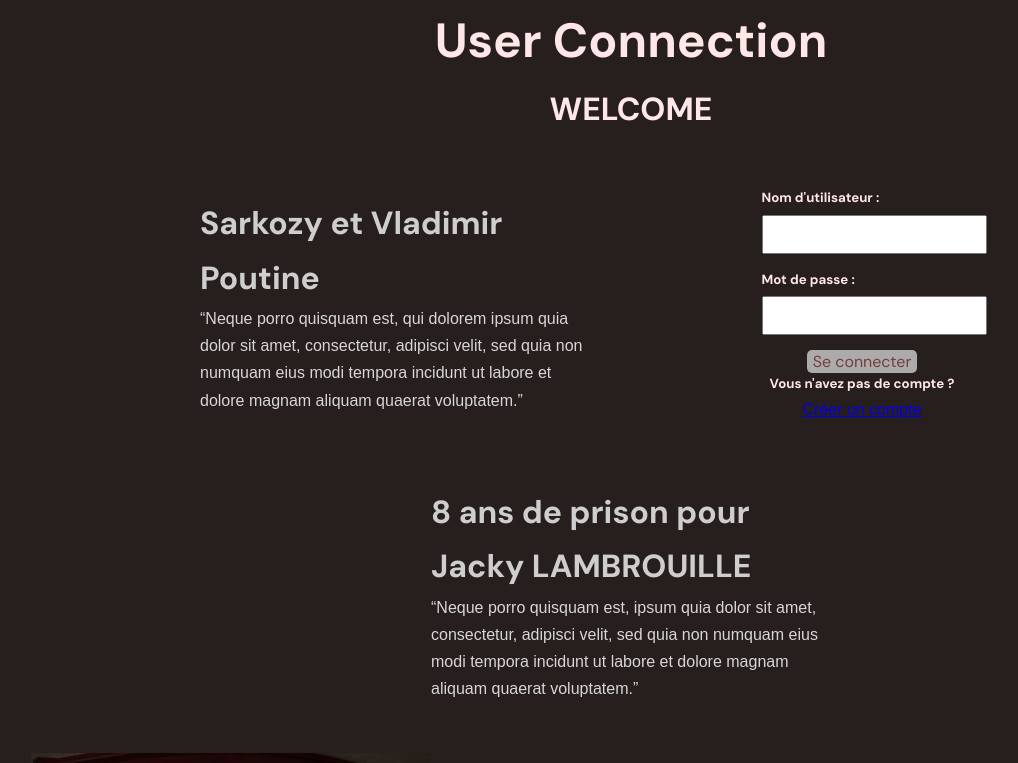
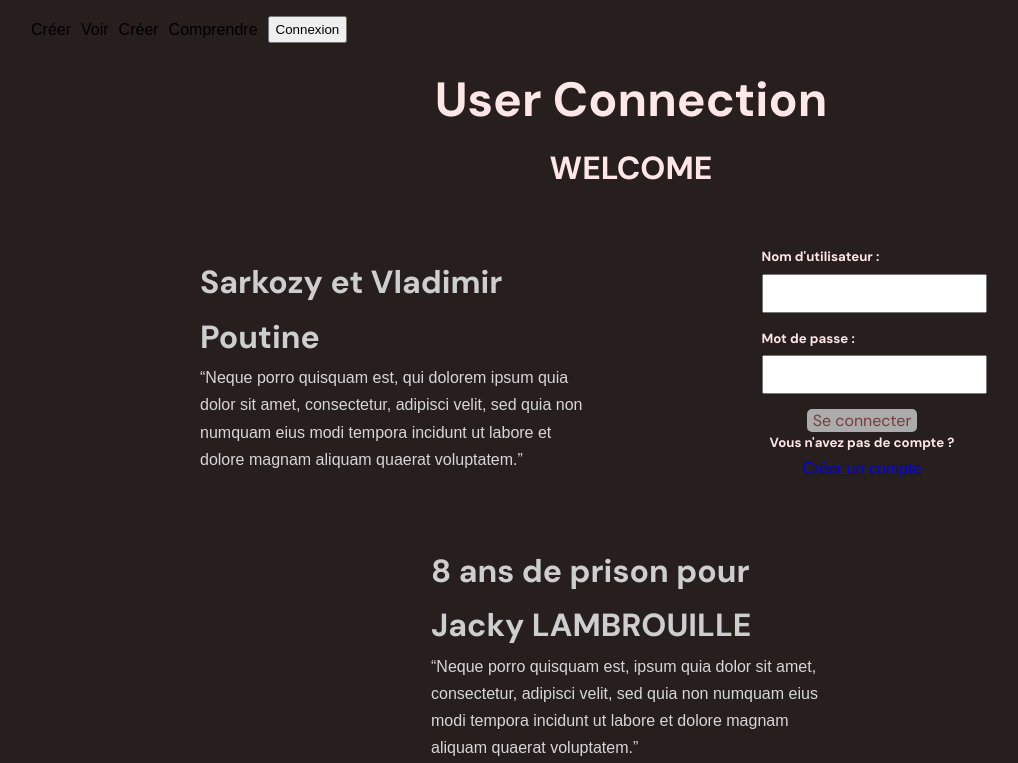
Before and after one commit to WildCodeSchool-2024-02/JS-Nantes-RamCSS-P2-Faketory, a React (Vite) app in the folder client/: page / in a window 1280 px wide. Shown: the top 763 px of the page, without its empty margins (9-1027 px from the left). Built offline with nearby package versions, Linux system fonts and the light colour scheme.

Commit message:
S02_NavBar : Almost finished

```diff
--- a/client/src/App.jsx
+++ b/client/src/App.jsx
@@ -2,10 +2,12 @@
 import Sniper from "./components/Sniper";
 
 import "./App.css";
+import NavBar from "./components/NavBar";
 
 function App() {
   return (
     <>
+      <NavBar />
       <UserConnection />
       <Sniper />
     </>
--- /dev/null
+++ b/client/src/components/NavBar.css
@@ -0,0 +1,6 @@
+ul {
+  display: flex;
+  flex-direction: row;
+  gap: 10px;
+  list-style: none;
+}
--- /dev/null
+++ b/client/src/components/NavBar.jsx
@@ -0,0 +1,23 @@
+import "./NavBar.css";
+
+function NavBar() {
+  return (
+    <header>
+      <div className="header">
+        <nav className="nav container">
+          <ul>
+            <li>Créer</li>
+            <li>Voir</li>
+            <li>Créer</li>
+            <li>Comprendre</li>
+            <button type="button" className="Connexion">
+              Connexion
+            </button>
+          </ul>
+        </nav>
+      </div>
+    </header>
+  );
+}
+
+export default NavBar;
```
